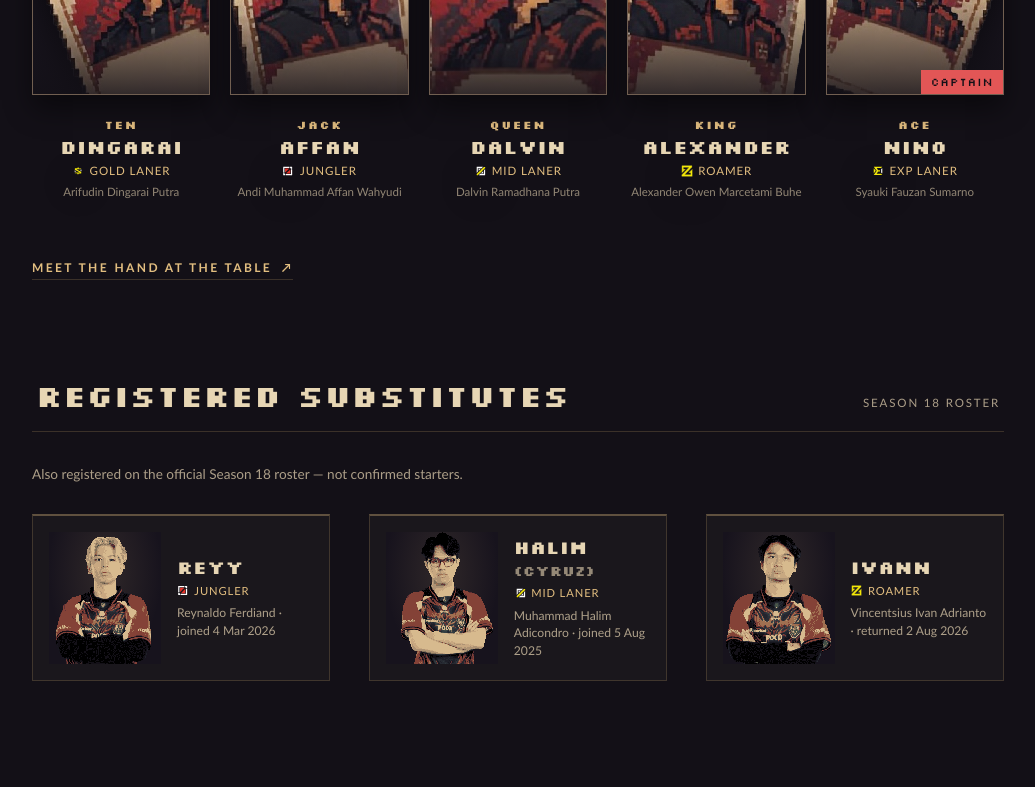
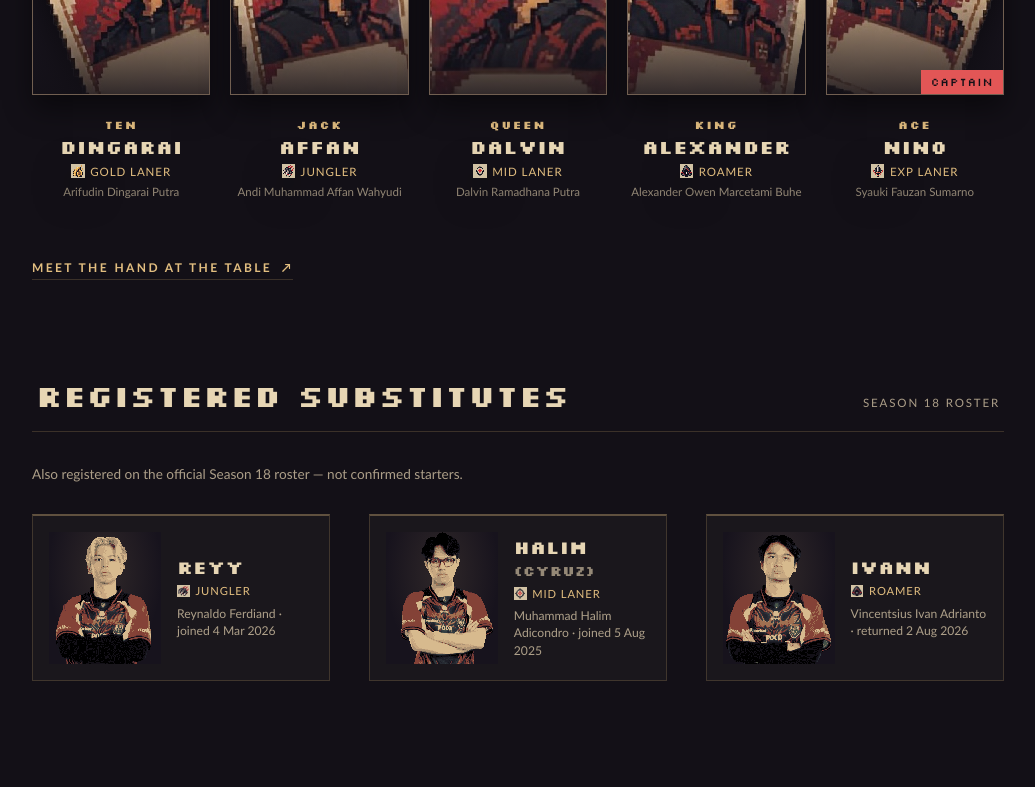
Before and after one commit to berliandro/ae-webpage-test-hy4-flash, a plain HTML site: page roster.html in a window 1280 px wide. Shown: the part 642-1429 px from the top of the page, without its empty margins (122-1157 px from the left). Drawn offline with Linux system fonts and the light colour scheme.

Commit message:
Swap lane icons to pixel-art AI-generated set across hero and roster

```diff
--- a/roster.css
+++ b/roster.css
@@ -124,10 +124,12 @@
 }
 .player-tile__lane img,
 .sub-lane img {
-  width: 1.05em;
-  height: 1.05em;
+  width: 1.15em;
+  height: 1.15em;
   object-fit: contain;
   flex: 0 0 auto;
+  background: rgba(231,214,180,0.9);
+  padding: 1px;
 }
 .player-tile__real {
   display: block;
--- a/roster.html
+++ b/roster.html
@@ -10,7 +10,7 @@
 <title>Roster — Alter Ego MPL ID</title>
 <link rel="stylesheet" href="styles.css?v=41">
 <link rel="stylesheet" href="site.css?v=11">
-<link rel="stylesheet" href="roster.css?v=4">
+<link rel="stylesheet" href="roster.css?v=5">
 <script src="site.js?v=1" defer></script>
 <script src="motion.js?v=2" defer></script>
 </head>
@@ -55,7 +55,7 @@
             <span class="player-tile__body">
               <span class="player-tile__rank">Ten</span>
               <span class="player-tile__name">Dingarai</span>
-              <span class="player-tile__lane"><img src="assets/hero/lane-icons/lane-gold.svg" alt=""> Gold Laner</span>
+              <span class="player-tile__lane"><img src="assets/hero/lane-icons/ai/gold.png" alt=""> Gold Laner</span>
               <span class="player-tile__real">Arifudin Dingarai Putra</span>
             </span>
           </a>
@@ -69,7 +69,7 @@
             <span class="player-tile__body">
               <span class="player-tile__rank">Jack</span>
               <span class="player-tile__name">Affan</span>
-              <span class="player-tile__lane"><img src="assets/hero/lane-icons/lane-jungler.svg" alt=""> Jungler</span>
+              <span class="player-tile__lane"><img src="assets/hero/lane-icons/ai/jungler.png" alt=""> Jungler</span>
               <span class="player-tile__real">Andi Muhammad Affan Wahyudi</span>
             </span>
           </a>
@@ -83,7 +83,7 @@
             <span class="player-tile__body">
               <span class="player-tile__rank">Queen</span>
               <span class="player-tile__name">Dalvin</span>
-              <span class="player-tile__lane"><img src="assets/hero/lane-icons/lane-mid.svg" alt=""> Mid Laner</span>
+              <span class="player-tile__lane"><img src="assets/hero/lane-icons/ai/mid.png" alt=""> Mid Laner</span>
               <span class="player-tile__real">Dalvin Ramadhana Putra</span>
             </span>
           </a>
@@ -97,7 +97,7 @@
             <span class="player-tile__body">
               <span class="player-tile__rank">King</span>
               <span class="player-tile__name">Alexander</span>
-              <span class="player-tile__lane"><img src="assets/hero/lane-icons/lane-roamer.svg" alt=""> Roamer</span>
+              <span class="player-tile__lane"><img src="assets/hero/lane-icons/ai/roamer.png" alt=""> Roamer</span>
               <span class="player-tile__real">Alexander Owen Marcetami Buhe</span>
             </span>
           </a>
@@ -112,7 +112,7 @@
             <span class="player-tile__body">
               <span class="player-tile__rank">Ace</span>
               <span class="player-tile__name">Nino</span>
-              <span class="player-tile__lane"><img src="assets/hero/lane-icons/lane-exp.svg" alt=""> EXP Laner</span>
+              <span class="player-tile__lane"><img src="assets/hero/lane-icons/ai/exp.png" alt=""> EXP Laner</span>
               <span class="player-tile__real">Syauki Fauzan Sumarno</span>
             </span>
           </a>
@@ -132,7 +132,7 @@
           <div class="sub-portrait"><img src="assets/roster/substitutes/reyy-pixel.png" alt="Reyy" decoding="async" loading="lazy" width="500" height="500"></div>
           <div class="sub-info">
             <h3 class="sub-name">Reyy</h3>
-            <p class="sub-lane"><img src="assets/hero/lane-icons/lane-jungler.svg" alt=""> Jungler</p>
+            <p class="sub-lane"><img src="assets/hero/lane-icons/ai/jungler.png" alt=""> Jungler</p>
             <p class="sub-meta">Reynaldo Ferdiand · joined 4 Mar 2026</p>
           </div>
         </article>
@@ -140,7 +140,7 @@
           <div class="sub-portrait"><img src="assets/roster/substitutes/halim-pixel.png" alt="Halim (Cyruz)" decoding="async" loading="lazy" width="500" height="500"></div>
           <div class="sub-info">
             <h3 class="sub-name">Halim <span>(Cyruz)</span></h3>
-            <p class="sub-lane"><img src="assets/hero/lane-icons/lane-mid.svg" alt=""> Mid Laner</p>
+            <p class="sub-lane"><img src="assets/hero/lane-icons/ai/mid.png" alt=""> Mid Laner</p>
             <p class="sub-meta">Muhammad Halim Adicondro · joined 5 Aug 2025</p>
           </div>
         </article>
@@ -148,7 +148,7 @@
           <div class="sub-portrait"><img src="assets/roster/substitutes/ivann-pixel.png" alt="Ivann" decoding="async" loading="lazy" width="500" height="500"></div>
           <div class="sub-info">
             <h3 class="sub-name">Ivann</h3>
-            <p class="sub-lane"><img src="assets/hero/lane-icons/lane-roamer.svg" alt=""> Roamer</p>
+            <p class="sub-lane"><img src="assets/hero/lane-icons/ai/roamer.png" alt=""> Roamer</p>
             <p class="sub-meta">Vincentsius Ivan Adrianto · returned 2 Aug 2026</p>
           </div>
         </article>
--- a/script.js
+++ b/script.js
@@ -43,7 +43,7 @@
     const d = card.dataset;
     fields.rank.textContent = d.rank + " card · Alter Ego";
     fields.name.textContent = d.name;
-    fields.laneIcon.src = "assets/hero/lane-icons/lane-" + (d.lane || "gold") + ".svg";
+    fields.laneIcon.src = "assets/hero/lane-icons/ai/" + (d.lane || "gold") + ".png";
     fields.role.textContent = d.role;
     fields.real.textContent = d.real;
     fields.born.textContent = d.born;
--- a/styles.css
+++ b/styles.css
@@ -392,7 +392,8 @@ picture.hand, picture.thumb { display:block; }
   height: 1.4em;
   flex: 0 0 auto;
   object-fit: contain;
-  filter: brightness(0) saturate(100%) invert(78%) sepia(40%) saturate(720%) hue-rotate(354deg) brightness(101%) contrast(88%);
+  background: rgba(231,214,180,0.9);
+  padding: 2px;
 }
 
 .detail__facts {
```
Also changed, not shown: index.html (+8 -8 lines), assets/hero/lane-icons/ai/exp.png (added), assets/hero/lane-icons/ai/gold.png (added), assets/hero/lane-icons/ai/jungler.png (added), assets/hero/lane-icons/ai/mid.png (added), assets/hero/lane-icons/ai/roamer.png (added), assets/hero/lane-icons/lane-exp.svg (deleted), assets/hero/lane-icons/lane-gold.svg (deleted), assets/hero/lane-icons/lane-jungler.svg (deleted), assets/hero/lane-icons/lane-mid.svg (deleted), assets/hero/lane-icons/lane-roamer.svg (deleted), 1 other file.
